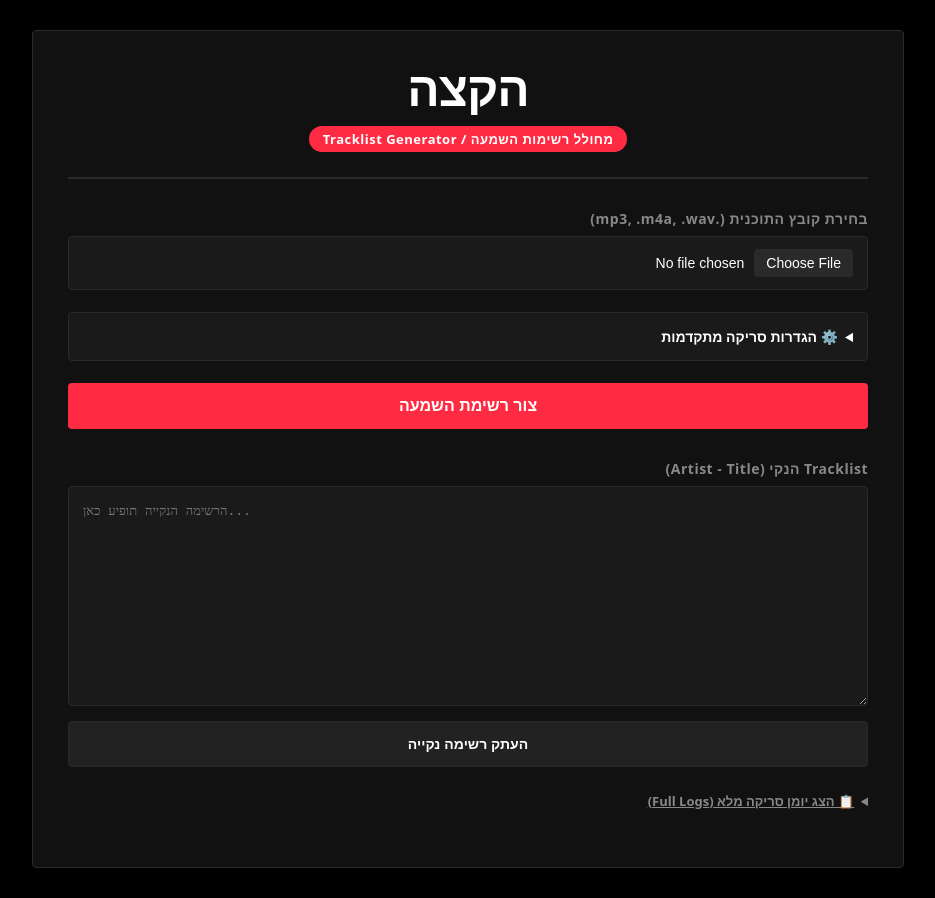
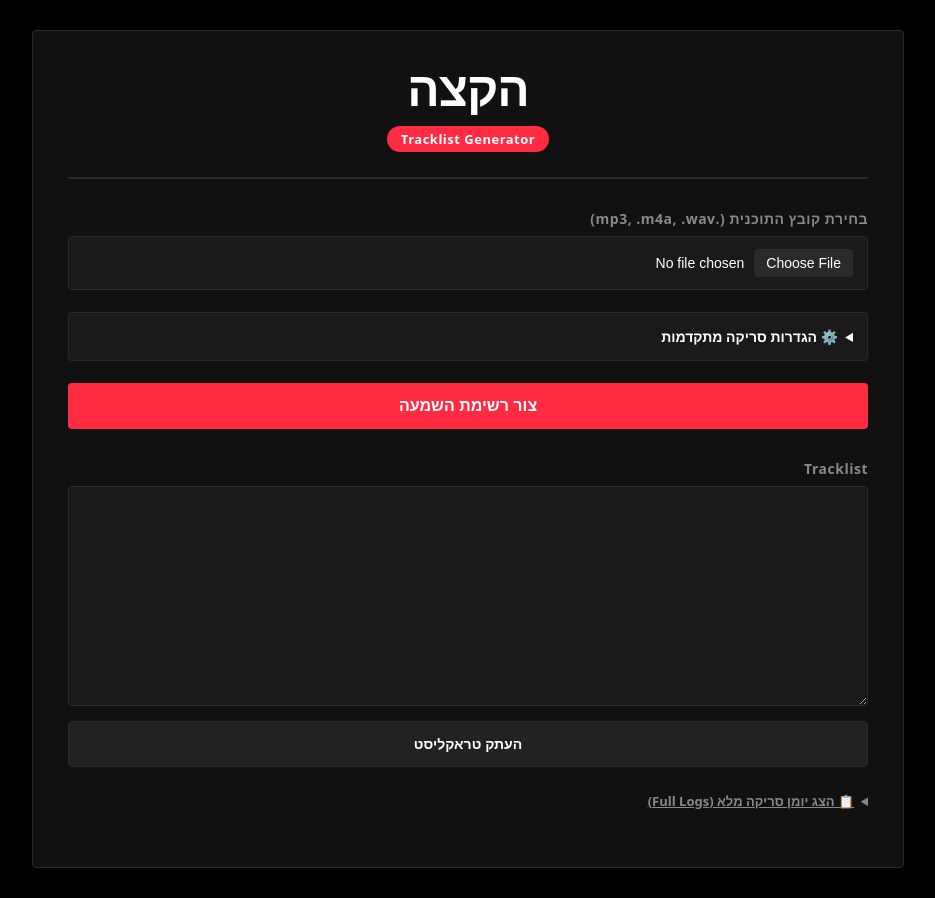
Before and after one commit to wrongggg/kzradio-tracklist, a Flask app: page / in a window 1280 px wide. Shown: the whole page, without its empty margins (172-1107 px from the left). Run offline with Flask 3, Linux system fonts and the light colour scheme; parts of the project's set-up code (start-up, migrations or seed data) failed here and were passed over.

Commit message:
UI text cleanup, 2.5 min interval default, parallel shazam requests

```diff
--- a/app.py
+++ b/app.py
@@ -10,7 +10,6 @@ from shazamio import Shazam
 from mutagen import File as MutagenFile
 import static_ffmpeg
 
-# Auto-add static ffmpeg binaries to PATH
 static_ffmpeg.add_paths()
 
 try:
@@ -26,18 +25,15 @@ TEMP_FOLDER = "/tmp/radio_temp_snippets"
 os.makedirs(UPLOAD_FOLDER, exist_ok=True)
 os.makedirs(TEMP_FOLDER, exist_ok=True)
 
-# In-memory storage for background jobs
 JOBS = {}
 
 def get_audio_duration(file_path):
-    """ Get exact duration in seconds via mutagen """
     audio = MutagenFile(file_path)
     if audio is not None and audio.info is not None:
         return float(audio.info.length)
     raise ValueError("Could not read audio duration from file.")
 
 def extract_snippet(file_path, start_sec, duration_sec, output_path):
-    """ Fast direct disk slice via FFmpeg static binary """
     cmd = [
         "ffmpeg", "-y",
         "-ss", str(start_sec),
@@ -47,6 +43,29 @@ def extract_snippet(file_path, start_sec, duration_sec, output_path):
         output_path
     ]
     subprocess.run(cmd, stdout=subprocess.DEVNULL, stderr=subprocess.DEVNULL)
+
+async def recognize_snippet(shazam, file_path, sample_sec, snippet_sec, total_duration_sec, offset_sec, job_id):
+    actual_start = sample_sec + offset_sec
+    if actual_start + snippet_sec > total_duration_sec:
+        return None, offset_sec
+
+    snippet_path = os.path.join(TEMP_FOLDER, f"snippet_{job_id}_{actual_start}.mp3")
+    extract_snippet(file_path, actual_start, snippet_sec, snippet_path)
+
+    try:
+        out = await shazam.recognize(snippet_path)
+        track = out.get("track")
+        if track:
+            title = track.get("title", "Unknown Title")
+            artist = track.get("subtitle", "Unknown Artist")
+            return f"{artist} - {title}", offset_sec
+    except Exception:
+        pass
+    finally:
+        if os.path.exists(snippet_path):
+            os.remove(snippet_path)
+
+    return None, offset_sec
 
 async def async_process_file(job_id, file_path, interval_min, snippet_sec, max_retries):
     try:
@@ -73,32 +92,22 @@ async def async_process_file(job_id, file_path, interval_min, snippet_sec, max_r
             hours = current_sec // 3600
             timestamp = f"{hours:02d}:{minutes:02d}:{seconds:02d}"
 
+            offsets_to_try = [0] + [15 * (r + 1) for r in range(max_retries)]
+
+            # Fire main sample + retry offsets in parallel
+            tasks = [
+                recognize_snippet(shazam, file_path, current_sec, snippet_sec, total_duration_sec, off, job_id)
+                for off in offsets_to_try
+            ]
+            results = await asyncio.gather(*tasks)
+
             track_info = None
             matched_offset_sec = 0
-            offsets_to_try = [0] + [15 * (r + 1) for r in range(max_retries)]
-
-            for offset_sec in offsets_to_try:
-                sample_sec = current_sec + offset_sec
-                if sample_sec + snippet_sec > total_duration_sec:
+            for info, off in results:
+                if info:
+                    track_info = info
+                    matched_offset_sec = off
                     break
-
-                snippet_path = os.path.join(TEMP_FOLDER, f"snippet_{job_id}_{sample_sec}.mp3")
-                extract_snippet(file_path, sample_sec, snippet_sec, snippet_path)
-
-                try:
-                    out = await shazam.recognize(snippet_path)
-                    track = out.get("track")
-                    if track:
-                        title = track.get("title", "Unknown Title")
-                        artist = track.get("subtitle", "Unknown Artist")
-                        track_info = f"{artist} - {title}"
-                        matched_offset_sec = offset_sec
-                        break
-                except Exception:
-                    pass
-                finally:
-                    if os.path.exists(snippet_path):
-                        os.remove(snippet_path)
 
             if track_info:
                 last_seen = recent_tracks.get(track_info)
@@ -147,7 +156,7 @@ def process():
     if file.filename == "":
         return jsonify({"error": "קובץ רֵיק"}), 400
 
-    interval_min = float(request.form.get("interval", 1.5))
+    interval_min = float(request.form.get("interval", 2.5))
     snippet_sec = int(request.form.get("snippet", 25))
     max_retries = int(request.form.get("retries", 2))
 
--- a/templates/index.html
+++ b/templates/index.html
@@ -3,7 +3,7 @@
 <head>
     <meta charset="UTF-8">
     <meta name="viewport" content="width=device-width, initial-scale=1.0">
-    <title>הקצה | מחולל רשימות השמעה</title>
+    <title>הקצה | Tracklist Generator</title>
     <style>
         :root {
             --bg-black: #000000;
@@ -264,7 +264,7 @@
 <div class="container">
     <div class="brand-header">
         <h1 class="brand-logo-text">הקצה</h1>
-        <div class="brand-tag">מחולל רשימות השמעה / Tracklist Generator</div>
+        <div class="brand-tag">Tracklist Generator</div>
     </div>
 
     <form id="uploadForm">
@@ -278,7 +278,7 @@
             <div class="settings-grid">
                 <div>
                     <label>מרווח סריקה (דקות)</label>
-                    <input type="number" name="interval" value="1.5" step="0.5" min="0.5">
+                    <input type="number" name="interval" value="2.5" step="0.5" min="0.5">
                 </div>
                 <div>
                     <label>אורך דגימה (שניות)</label>
@@ -307,15 +307,15 @@
     </div>
 
     <div class="output-section">
-        <label>Tracklist הנקי (Artist - Title)</label>
-        <textarea id="cleanOutput" readonly placeholder="הרשימה הנקייה תופיע כאן..."></textarea>
-        <button class="btn-secondary" onclick="copyCleanTracklist()">העתק רשימה נקייה</button>
+        <label>Tracklist</label>
+        <textarea id="cleanOutput" readonly></textarea>
+        <button class="btn-secondary" onclick="copyCleanTracklist()">העתק טראקליסט</button>
     </div>
 
     <details class="log-details">
         <summary>📋 הצג יומן סריקה מלא (Full Logs)</summary>
         <div style="margin-top: 12px;">
-            <textarea id="logOutput" readonly placeholder="לוג הסריקה המלא יופיע כאן..." style="height: 140px; color: var(--text-muted);"></textarea>
+            <textarea id="logOutput" readonly style="height: 140px; color: var(--text-muted);"></textarea>
         </div>
     </details>
 </div>
@@ -368,7 +368,6 @@
                 processingIndicator.style.display = "flex";
                 scanStatusText.innerText = "מתחיל סריקת Shazam... (0%)";
 
-                // Poll job status every 2.5 seconds
                 pollInterval = setInterval(() => {
                     fetch(`/status/${jobId}`)
                         .then(res => res.json())
```
